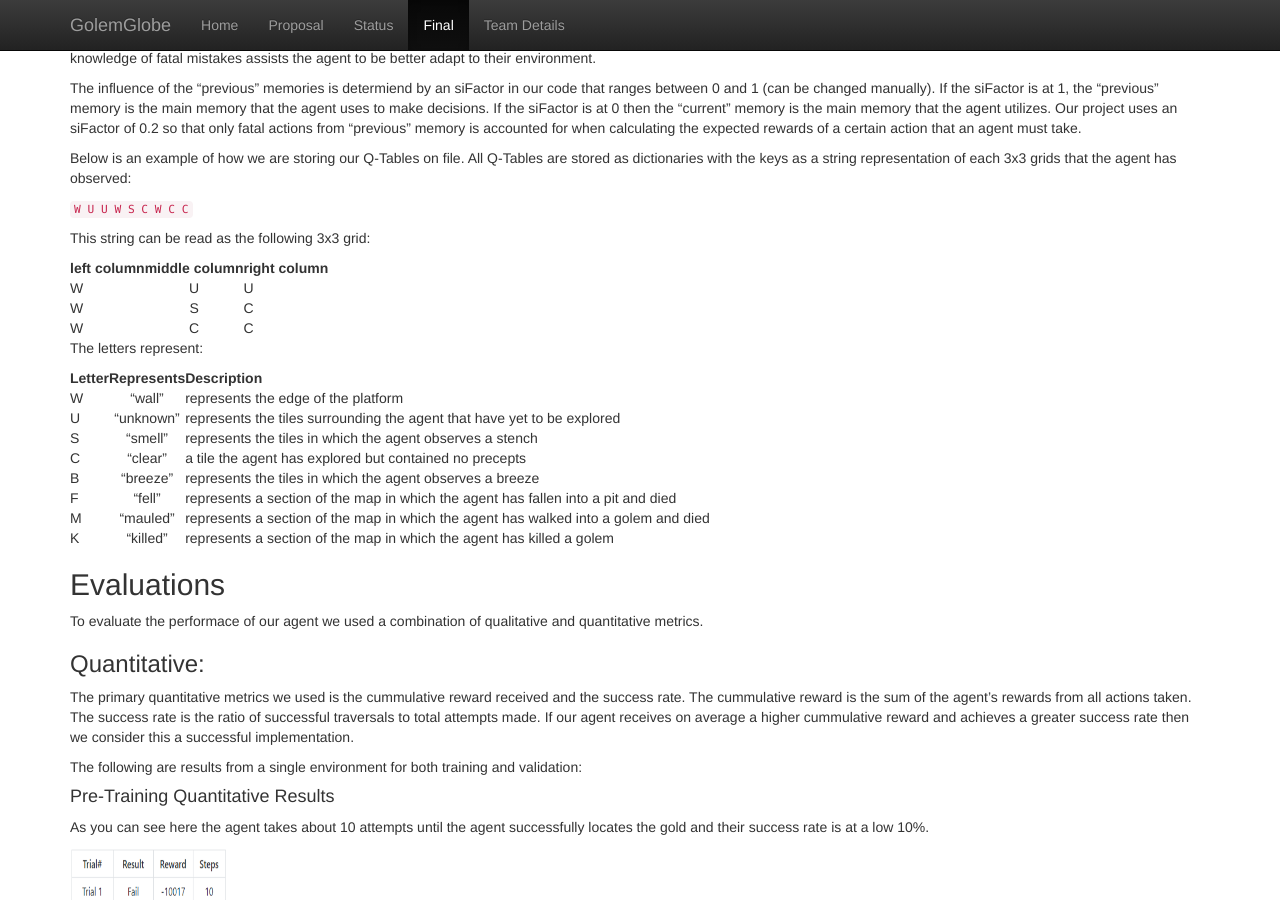
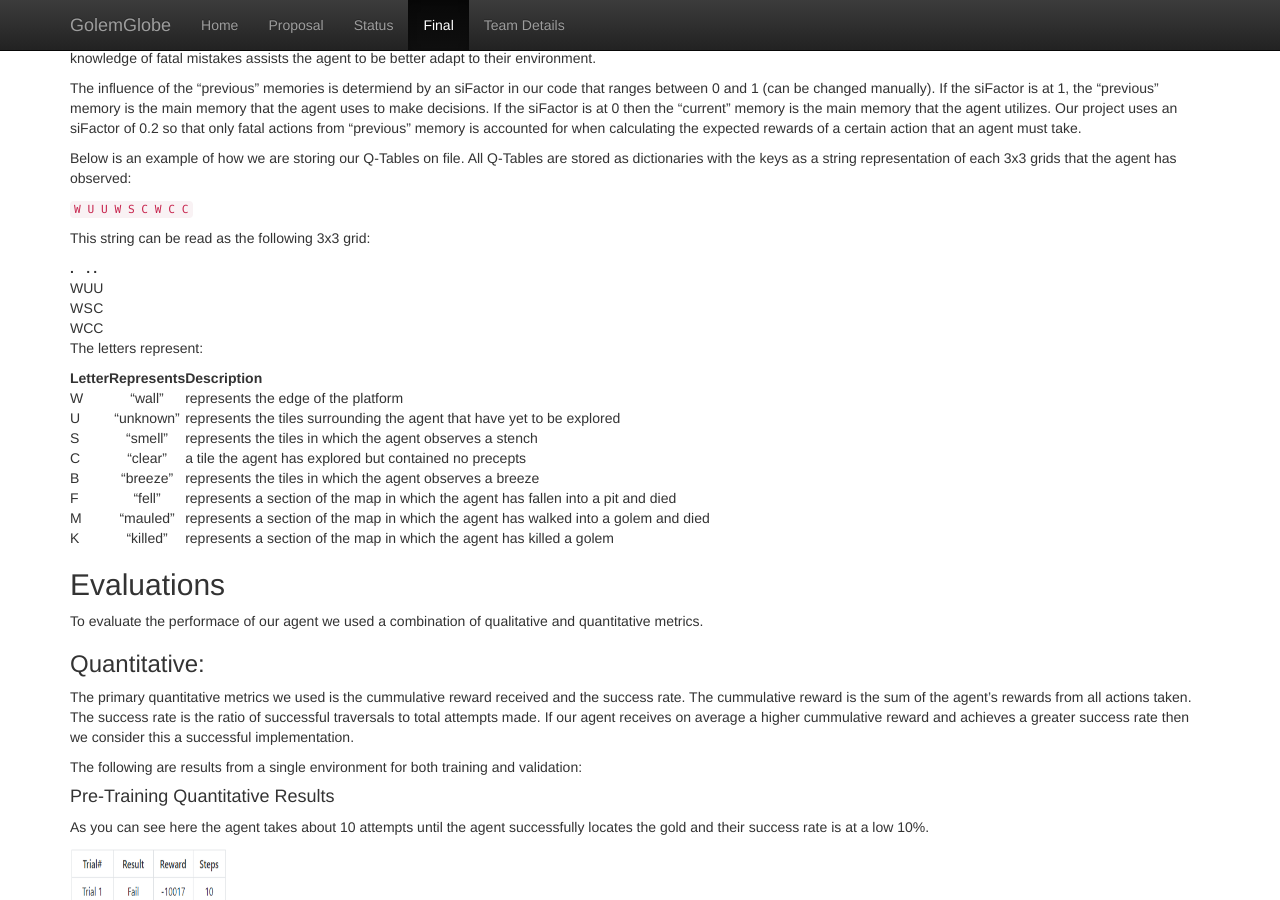
Before and after one commit to SalehO/GolumGlobe, a Jekyll site: the page built from docs/final.md, in a window 1280 px wide and 900 px high, scrolled down 2525 px. Built offline with Jekyll 4.4.1, drawn with Linux system fonts in a browser that asks for light colours.

Commit message:
Update final.md

```diff
--- a/docs/final.md
+++ b/docs/final.md
@@ -67,7 +67,7 @@ Below is an example of how we are storing our Q-Tables on file. All Q-Tables are
 
 This string can be read as the following 3x3 grid:
 
-| left column | middle column | right column
+| . | . | . |
 | :--- | :---: | :--- |
 | W | U | U |
 | W | S | C |
```
